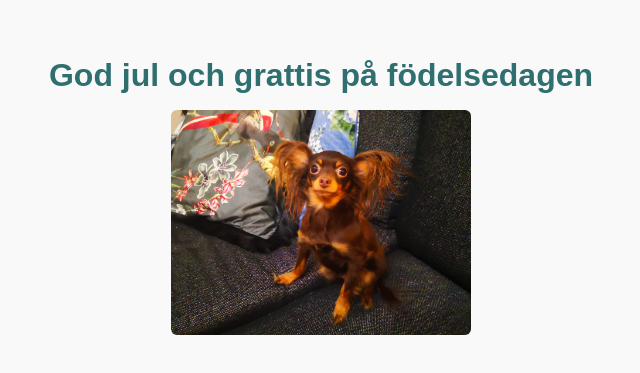
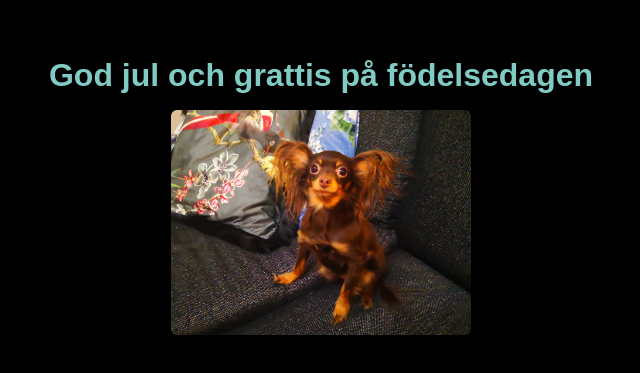
Before and after one commit to Markkiboiii/omsorgochframtid, a plain HTML site: page index.html in a window 1280 px wide. Shown: the part 215-588 px from the top of the page, without its empty margins (319-959 px from the left). Drawn offline with Linux system fonts and the light colour scheme.

Commit message:
Update index.html

```diff
--- a/index.html
+++ b/index.html
@@ -13,15 +13,16 @@
       flex-direction: column;
       justify-content: center;
       align-items: center;
-      background-color: #f9f9f9;
+      background-color: black;
       font-family: Arial, sans-serif;
       padding: 25px;
       box-sizing: border-box;
+      color: #ffffff;
     }
 
     h1 {
       margin-bottom: 1rem;
-      color: #2f6f6f;
+      color: #80cbc4; /* a soft teal to contrast black */
       text-align: center;
     }
 
```
